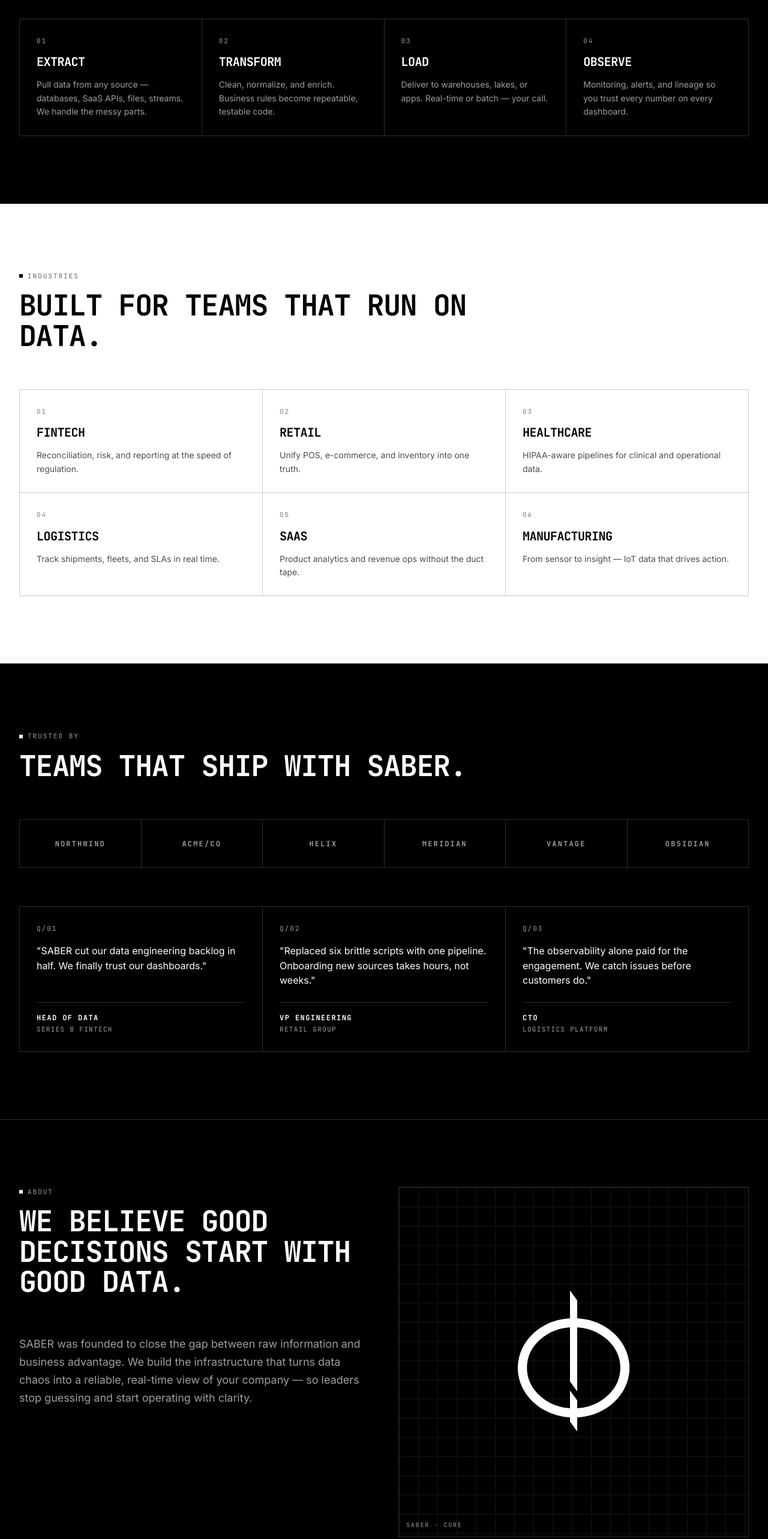
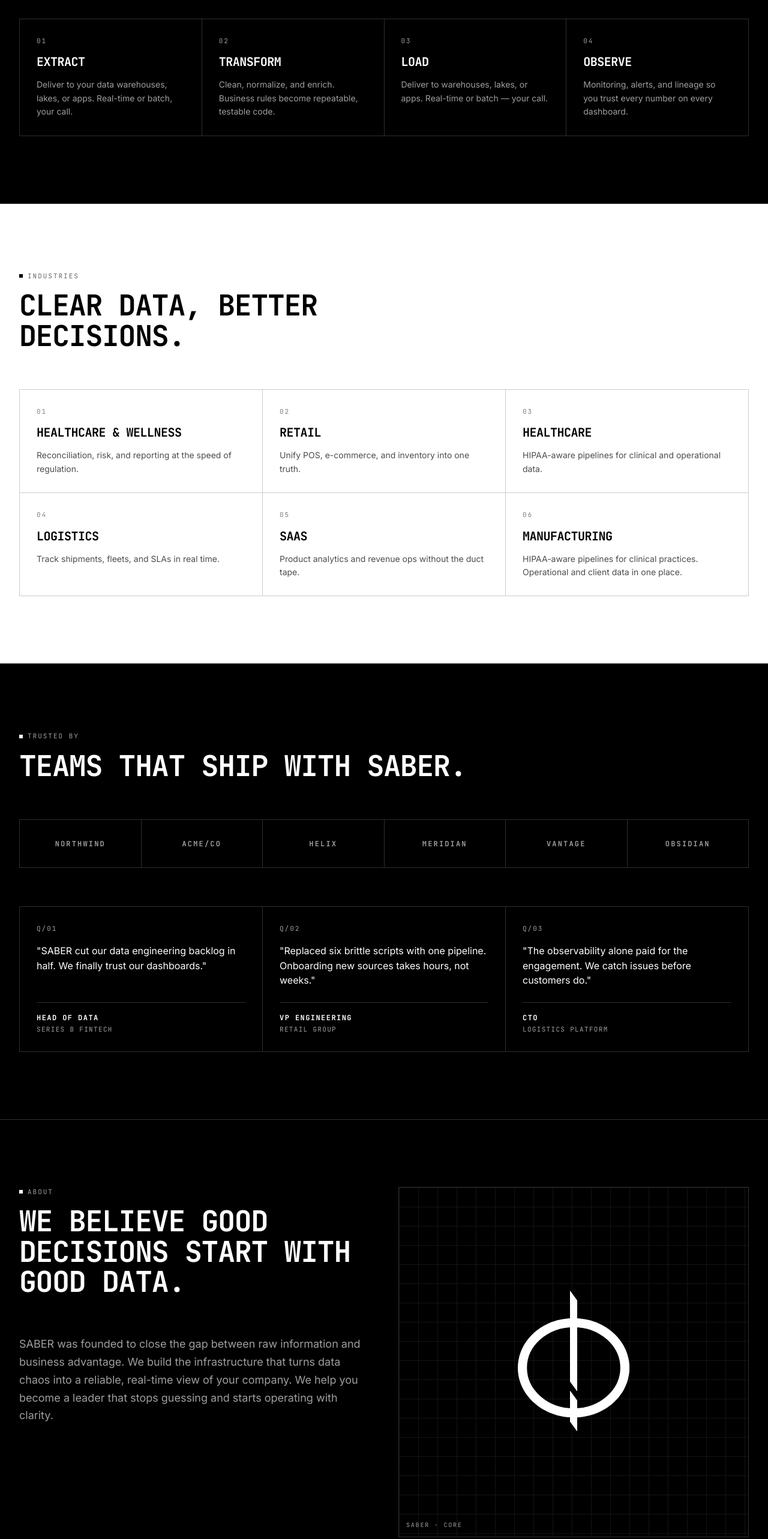
Before and after one commit to saberKPA/bug-whisper, a React (Vite) app: page / in a window 1280 px wide. Shown: the part 1100-3666 px from the top of the page at 60% size. Built offline with nearby package versions, Linux system fonts and the light colour scheme; the HTML template or start-up script is replaced by a standard one.

Commit message:
Changes
Co-authored-by: SebastianPerilla <148215548+SebastianPerilla@users.noreply.github.com>

```diff
--- a/src/i18n/translations.ts
+++ b/src/i18n/translations.ts
@@ -24,7 +24,7 @@ export const translations = {
         {
           code: "01",
           title: "Extract",
-          body: "Pull data from any source — databases, SaaS APIs, files, streams. We handle the messy parts.",
+          body: "Deliver to your data warehouses, lakes, or apps. Real-time or batch, your call.",
         },
         {
           code: "02",
@@ -45,14 +45,14 @@ export const translations = {
     },
     industries: {
       eyebrow: "Industries",
-      title: "Built for teams that run on data.",
+      title: "CLEAR DATA, BETTER DECISIONS.",
       items: [
-        { name: "Fintech", body: "Reconciliation, risk, and reporting at the speed of regulation." },
+        { name: "Healthcare & Wellness", body: "Reconciliation, risk, and reporting at the speed of regulation." },
         { name: "Retail", body: "Unify POS, e-commerce, and inventory into one truth." },
         { name: "Healthcare", body: "HIPAA-aware pipelines for clinical and operational data." },
         { name: "Logistics", body: "Track shipments, fleets, and SLAs in real time." },
         { name: "SaaS", body: "Product analytics and revenue ops without the duct tape." },
-        { name: "Manufacturing", body: "From sensor to insight — IoT data that drives action." },
+        { name: "Manufacturing", body: "HIPAA-aware pipelines for clinical practices.\nOperational and client data in one place." },
       ],
     },
     testimonials: {
@@ -82,7 +82,7 @@ export const translations = {
     about: {
       eyebrow: "About",
       title: "We believe good decisions start with good data.",
-      body: "SABER was founded to close the gap between raw information and business advantage. We build the infrastructure that turns data chaos into a reliable, real-time view of your company — so leaders stop guessing and start operating with clarity.",
+      body: "SABER was founded to close the gap between raw information and business advantage. We build the infrastructure that turns data chaos into a reliable, real-time view of your company. We help you become a leader that stops guessing and starts operating with clarity.",
     },
     team: {
       eyebrow: "Team",
@@ -90,7 +90,7 @@ export const translations = {
       members: [
         { name: "THOMAS KURI", role: "CEO & Co-Founder", bio: "Driving SABER's vision, operation, and long-term growth" },
         { name: "SEBASTIAN PERILLA", role: "CTO & Co-Founder", bio: "Leading the technical development and infrastructure of SABER" },
-        { name: "DANIEL KURI", role: "STRATEGIC ADVISOR & CO-FOUNDER", bio: "Supporting strategic planning and high level business direction" },
+        { name: "DANIEL KURI", role: "CO-FOUNDER", bio: "Supporting strategic planning and high level business direction" },
       ],
     },
     contact: {
@@ -149,7 +149,7 @@ export const translations = {
     },
     industries: {
       eyebrow: "Industrias",
-      title: "Hecho para equipos que operan con datos.",
+      title: "DATOS CLAROS, MEJORES DECISIONES.",
       items: [
         { name: "Fintech", body: "Reconciliación, riesgo y reportes a la velocidad de la regulación." },
         { name: "Retail", body: "Unifica POS, e-commerce e inventario en una sola fuente de verdad." },
@@ -194,7 +194,7 @@ export const translations = {
       members: [
         { name: "THOMAS KURI", role: "CEO y Co-Fundador", bio: "Impulsando la visión, operación y crecimiento a largo plazo de SABER" },
         { name: "SEBASTIAN PERILLA", role: "CTO y Co-Fundador", bio: "Liderando el desarrollo técnico y la infraestructura de SABER" },
-        { name: "DANIEL KURI", role: "ASESOR ESTRATÉGICO Y CO-FUNDADOR", bio: "Apoyando la planificación estratégica y la dirección de negocios de alto nivel" },
+        { name: "DANIEL KURI", role: "CO-FUNDADOR", bio: "Apoyando la planificación estratégica y la dirección de negocios de alto nivel" },
       ],
     },
     contact: {
```
